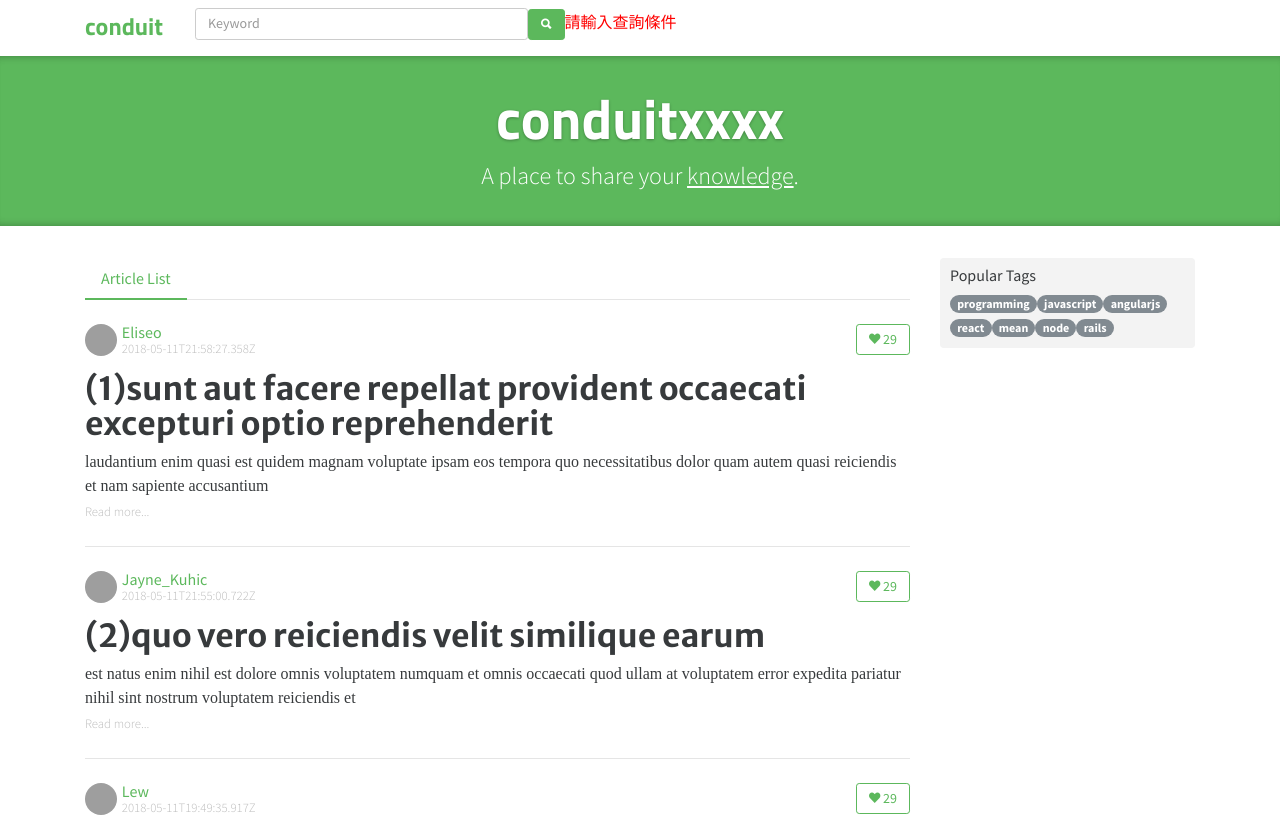
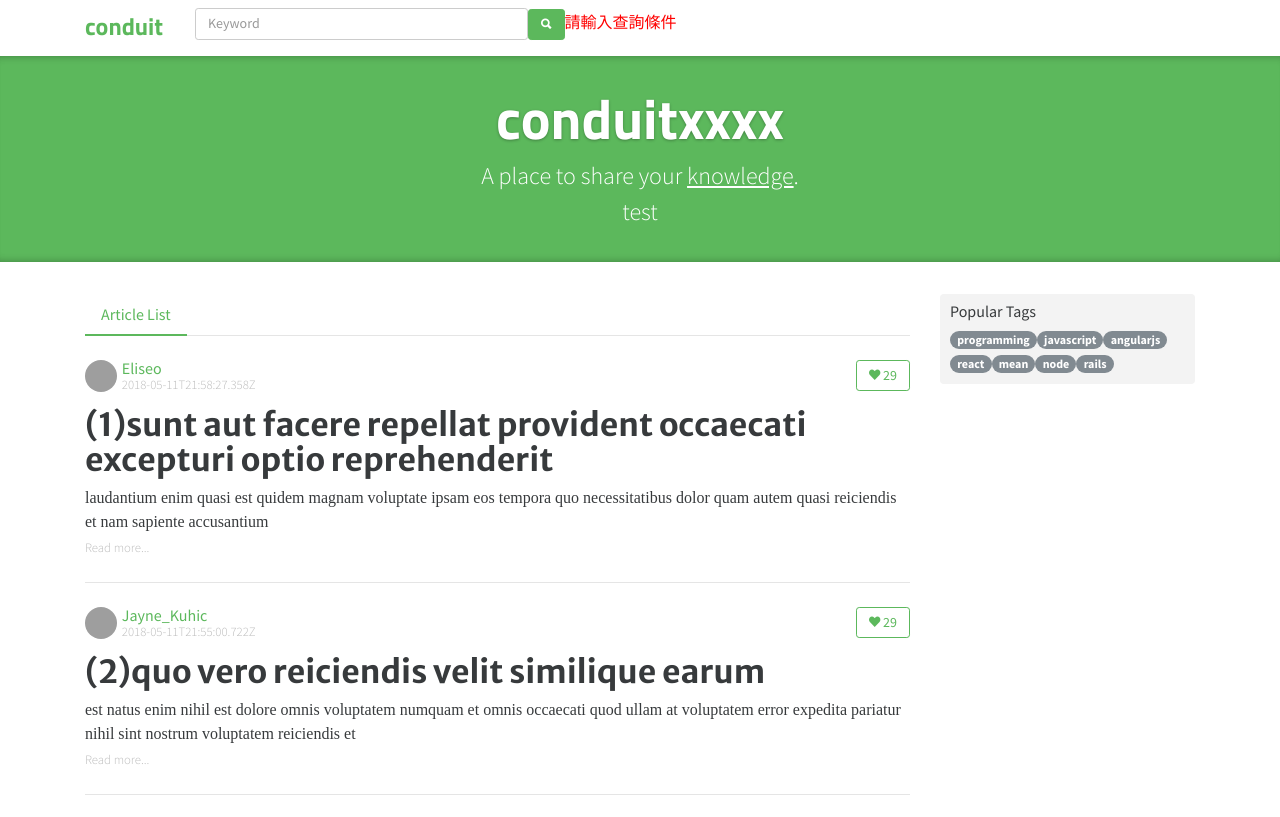
Before and after one commit to Xavier0923/Angular_Implementation, an Angular app: page / in a window 1280 px wide. Shown: the top 817 px of the page. Built offline with nearby package versions, Linux system fonts and the light colour scheme; grey boxes are pictures that could not be loaded; a web font is replaced by a local one.

Commit message:
補充：自行設計雙向繫結

```diff
--- a/src/app/app.component.html
+++ b/src/app/app.component.html
@@ -1,10 +1,11 @@
-<app-header (keyword)="doSearch($event)"></app-header>
+<app-header (keywordChange)="doSearch($event)" [(keyword)]="keyword"></app-header>
 
 <div class="home-page">
   <div class="banner">
     <div class="container">
       <h1 class="logo-font" [title]="title">{{title}}</h1>
       <p [innerHTML]="subtitle"></p>
+      <p>{{ keyword }}</p>
     </div>
   </div>
   <div class="container page">
--- a/src/app/app.component.ts
+++ b/src/app/app.component.ts
@@ -76,6 +76,7 @@ export class AppComponent {
 
   title = 'conduitxxxx';
   subtitle = 'A place to share your <u>knowledge</u>.';
+  keyword = 'test';
 
   ngOnInit(): void {
     //Called after the constructor, initializing input properties, and the first call to ngOnChanges.
--- a/src/app/header/header.component.ts
+++ b/src/app/header/header.component.ts
@@ -1,4 +1,4 @@
-import { Component, EventEmitter, OnInit, Output } from '@angular/core';
+import { Component, EventEmitter, Input, OnInit, Output } from '@angular/core';
 
 @Component({
   selector: 'app-header',
@@ -11,8 +11,8 @@ export class HeaderComponent implements OnInit {
   titleStyle: boolean = false;
   fontSize:number = 12;
   searchError: boolean = false;
-
-  @Output() keyword = new EventEmitter<string>();
+  @Input() keyword = '';
+  @Output() keywordChange = new EventEmitter<string>();
 
   constructor() { }
 
@@ -24,7 +24,7 @@ export class HeaderComponent implements OnInit {
     this.titleStyle = !this.titleStyle;
     // this.fontSize += 2;
     !this.searchText ? this.searchError = true : this.searchError = false;
-    this.keyword.emit(this.searchText);
+    this.keywordChange.emit(this.searchText);
   }
 
   keyEnter(){
```
